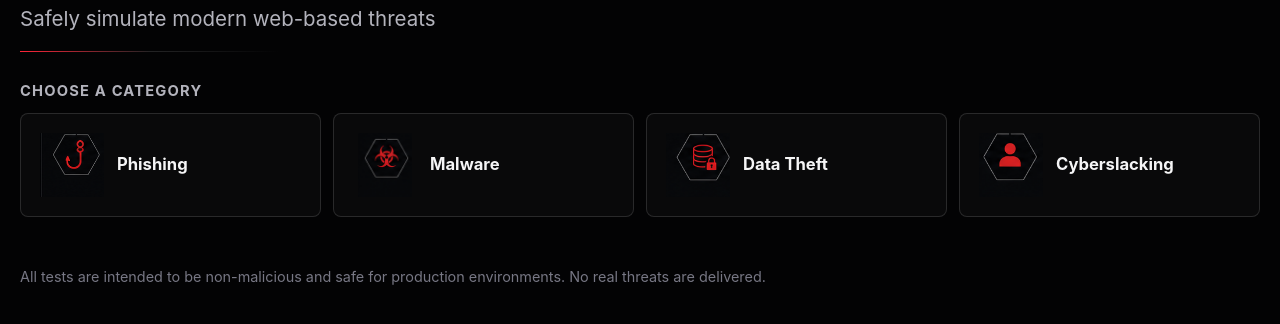
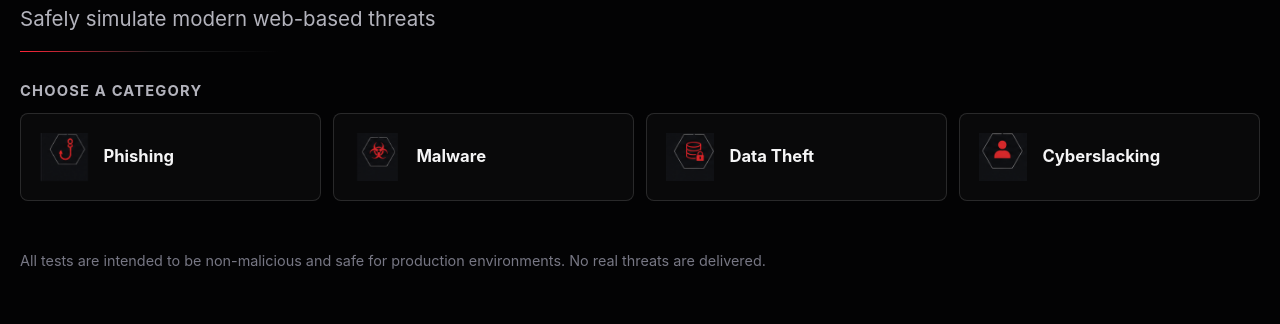
Before and after one commit to Nimit-17/swgaudit-context, a PHP site: page / in a window 1280 px wide. Shown: the part 337-661 px from the top of the page. Run offline with PHP 8.4, Linux system fonts and the light colour scheme.

Commit message:
Clean up homepage category icon alignment

```diff
--- a/assets/css/site.css
+++ b/assets/css/site.css
@@ -1621,9 +1621,9 @@ body.home-compact .home-categories { display: grid; align-content: start; paddin
 body.home-compact .home-categories .section-head { margin-bottom: 0.85rem; }
 body.home-compact #categories-title { color: var(--muted); font-size: clamp(0.92rem, 1.1vw, 1.06rem); font-weight: 750; text-transform: uppercase; letter-spacing: 0.08em; white-space: normal; }
 body.home-compact .category-grid { gap: 0.75rem; }
-body.home-compact .category-card { min-height: 0; display: flex; flex-direction: row; gap: 0.8rem; align-items: center; padding: clamp(0.95rem, 1.5vw, 1.25rem); background: rgba(255,255,255,0.026); }
+body.home-compact .category-card { min-height: 0; display: flex; flex-direction: row; gap: 0.95rem; align-items: center; justify-content: flex-start; padding: clamp(0.95rem, 1.5vw, 1.25rem); background: rgba(255,255,255,0.026); }
 body.home-compact .category-card:hover, body.home-compact .category-card:focus-visible { border-color: rgba(255,255,255,0.34); background: rgba(255,255,255,0.055); }
-body.home-compact .category-icon { width: clamp(44px, 5vw, 64px); height: clamp(44px, 5vw, 64px); }
+body.home-compact .category-icon { flex: 0 0 auto; width: clamp(38px, 4vw, 48px); height: clamp(38px, 4vw, 48px); object-fit: contain; object-position: center; mix-blend-mode: screen; }
 body.home-compact .category-card h3 { margin: 0; font-size: clamp(1rem, 1.3vw, 1.22rem); }
 
 @media (max-width: 900px) {
@@ -1644,6 +1644,6 @@ body.home-compact .category-card h3 { margin: 0; font-size: clamp(1rem, 1.3vw, 1
 @media (max-height: 760px) and (min-width: 901px) {
   body.home-compact .hero h1 { font-size: clamp(2.25rem, 4.2vw, 4.15rem); }
   body.home-compact .hero-copy { font-size: clamp(1rem, 1.35vw, 1.18rem); }
-  body.home-compact .category-icon { width: 46px; height: 46px; }
+  body.home-compact .category-icon { width: 40px; height: 40px; }
   body.home-compact .category-card { padding: 0.85rem 1rem; }
 }
```
